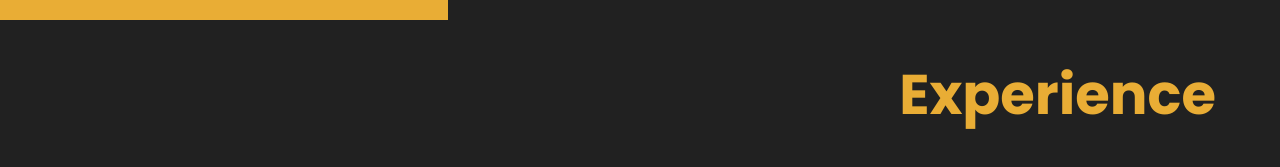
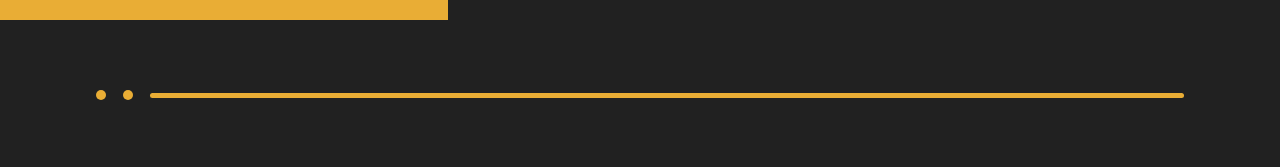
Before and after one commit to Hameezr/Hameez-Portfolio, a React (Create React App) app: page / in a window 1280 px wide. Shown: the part 780-947 px from the top of the page. Built offline with nearby package versions, Linux system fonts and the light colour scheme; a web font is replaced by a local one.

Commit message:
build warnings removed

```diff
--- a/src/App.js
+++ b/src/App.js
@@ -1,7 +1,6 @@
-import React, { useContext } from 'react';
+import React from 'react';
 import { BrowserRouter as Router, Route, Switch, Redirect } from 'react-router-dom';
 
-import { ThemeContext } from './contexts/ThemeContext';
 import { Main, BlogPage, ProjectPage } from './pages'
 import { BackToTop } from './components'
 import ScrollToTop from './utils/ScrollToTop'
@@ -9,8 +8,6 @@ import ScrollToTop from './utils/ScrollToTop'
 import './App.css'
 
 function App() {
-
-  const { theme } = useContext(ThemeContext);
 
   // console.log = console.warn = console.error = () => {};
 
--- a/src/pages/Main/Main.js
+++ b/src/pages/Main/Main.js
@@ -13,7 +13,7 @@ function Main() {
 
             <Navbar />
             <Landing />
-            {/* <About /> */}
+            <About />
             <Experience />
             <Skills />
             <Education />
```
